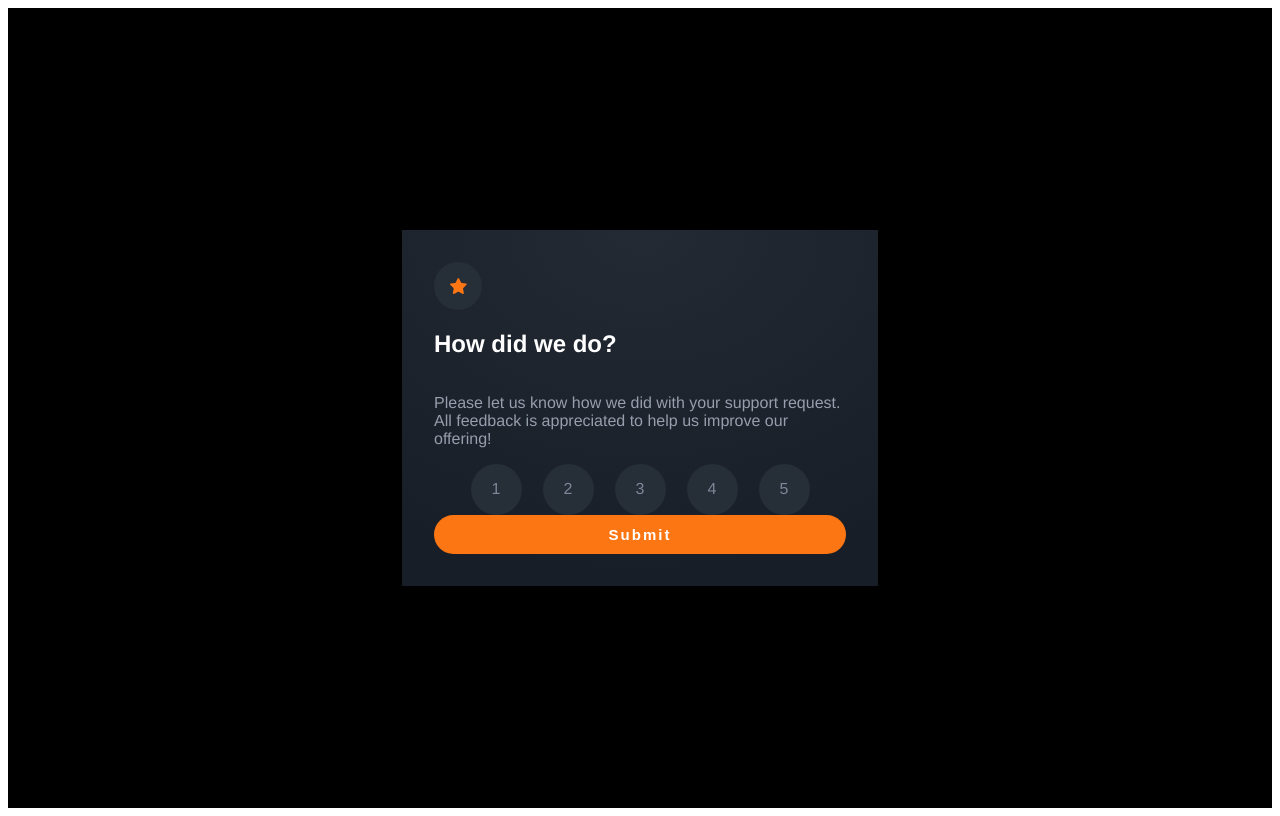
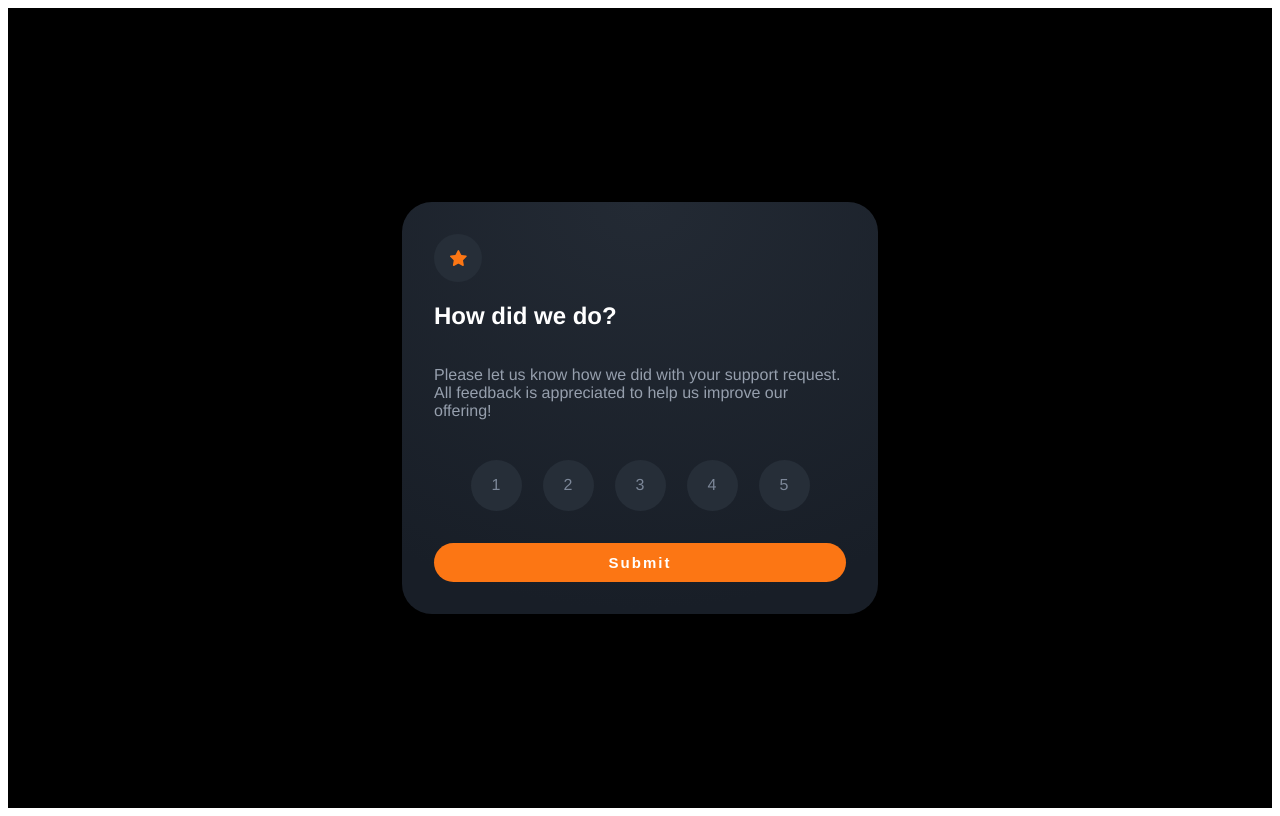
Before and after one commit to MaxAnderberg/rating-component, a Vue app: page / in a window 1280 px wide. Built offline with nearby package versions, Linux system fonts and the light colour scheme.

Commit message:
added spacing

```diff
--- a/src/components/HelloWorld.vue
+++ b/src/components/HelloWorld.vue
@@ -75,6 +75,8 @@ p {
   justify-content: center;
   width: 100%;
   gap: 21px;
+  margin-bottom: 32px;
+  margin-top: 24px;
 }
 .container {
   display: flex;
@@ -84,6 +86,7 @@ p {
   align-items: flex-start;
   background: radial-gradient(98.96% 98.96% at 50% 0%, #232A34 0%, #181E27 100%);
   padding: 32px;
+  border-radius: 30px;
 }
 .icon {
   width: 48px;
```
